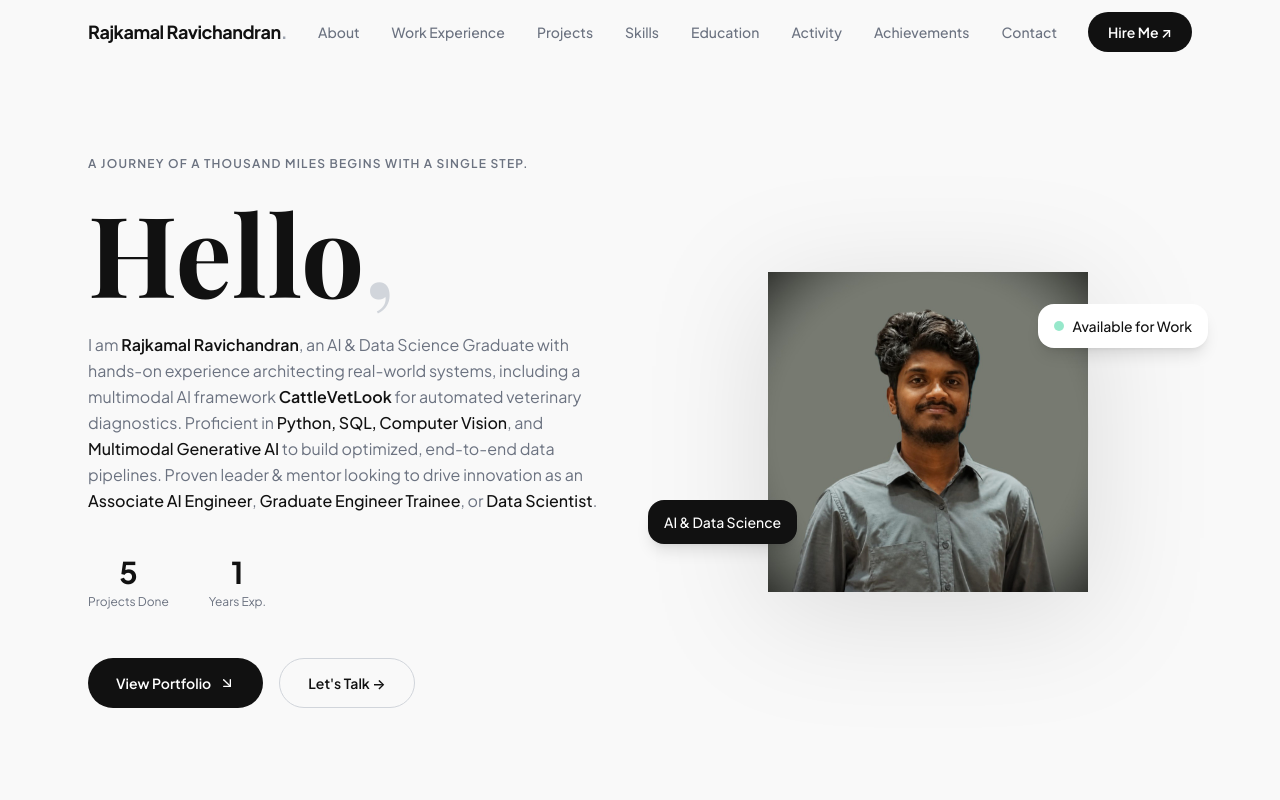
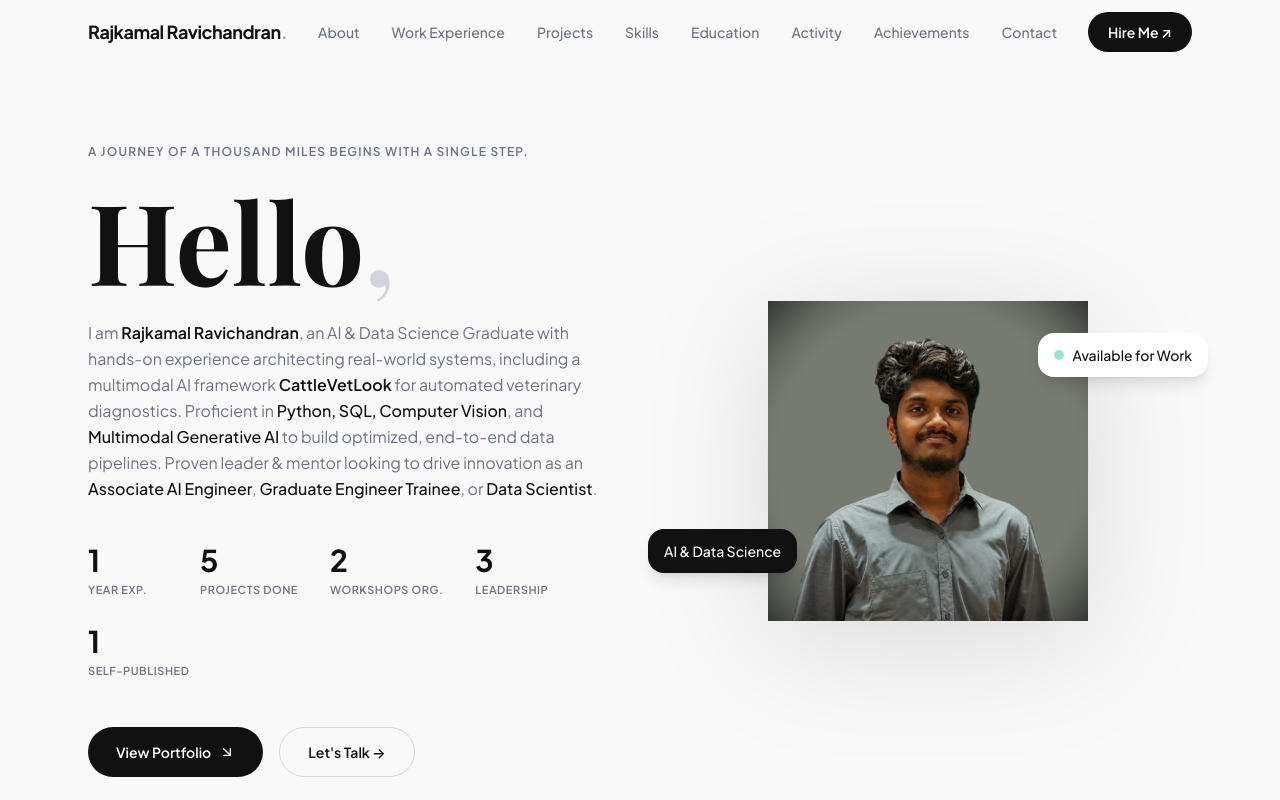
Before and after one commit to rajkamalr-in/mysite, a React (Vite) app: page / in a window 1280 px wide. Shown: the top 800 px of the page. Built offline with nearby package versions, Linux system fonts and the light colour scheme; a web font is replaced by a local one.

Commit message:
feat: Add workshops, leadership, and self-published metrics to Hero section stats

```diff
--- a/src/components/Hero.jsx
+++ b/src/components/Hero.jsx
@@ -51,14 +51,17 @@ export default function Hero() {
           </motion.div>
 
           {/* Stats */}
-          <motion.div {...fadeUp(0.4)} className="flex items-center gap-10 mb-12">
+          <motion.div {...fadeUp(0.4)} className="flex flex-wrap items-center gap-x-8 gap-y-6 mb-12">
             {[
+              { num: '1', label: 'Year Exp.' },
               { num: '5', label: 'Projects Done' },
-              { num: '1', label: 'Years Exp.' },
+              { num: '2', label: 'Workshops Org.' },
+              { num: '3', label: 'Leadership' },
+              { num: '1', label: 'Self-Published' },
             ].map(({ num, label }) => (
-              <div key={label} className="text-center">
+              <div key={label} className="text-left min-w-[80px]">
                 <p className="text-3xl font-bold text-ink">{num}</p>
-                <p className="text-xs text-muted mt-1">{label}</p>
+                <p className="text-[11px] font-semibold text-muted mt-1 uppercase tracking-wider">{label}</p>
               </div>
             ))}
           </motion.div>
```
